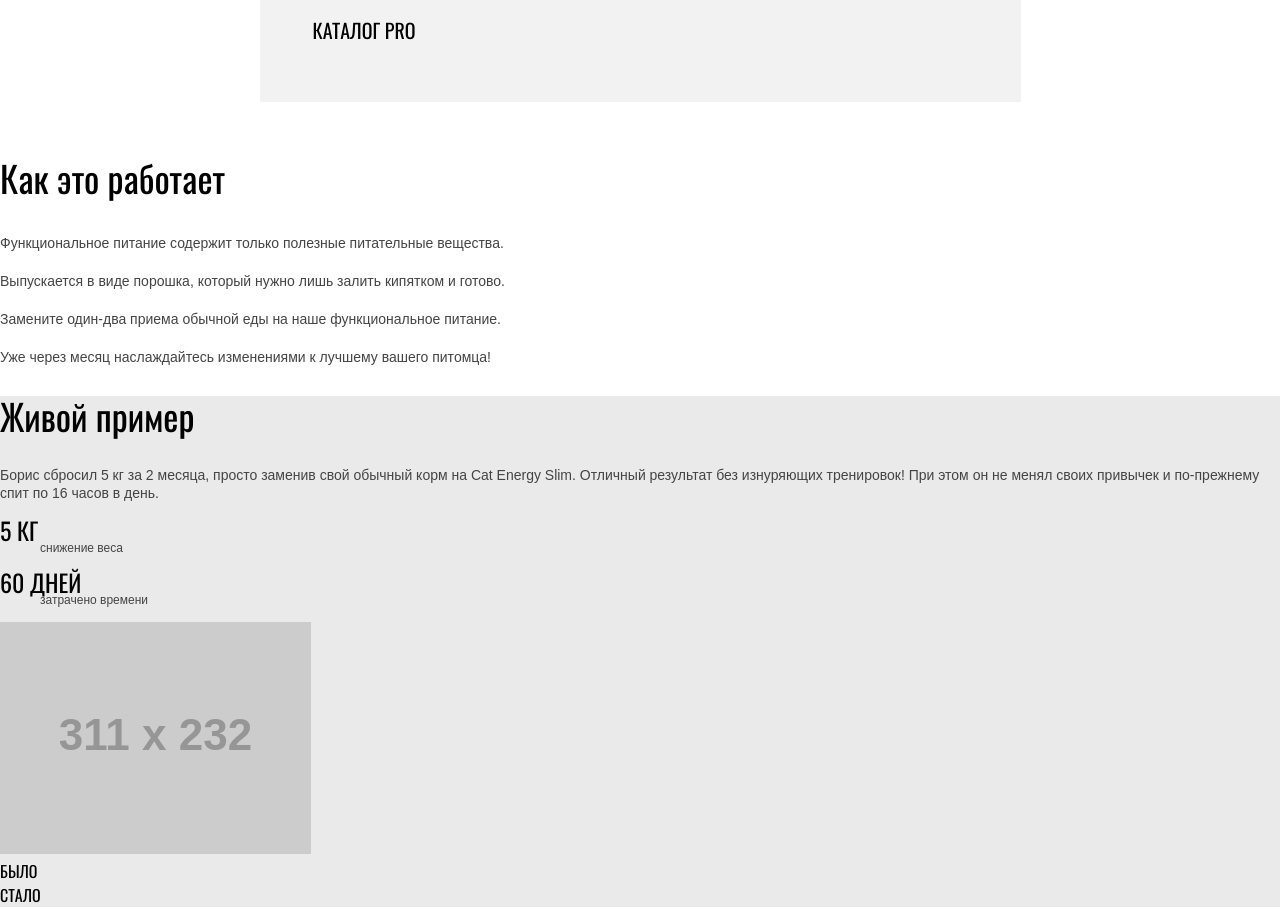
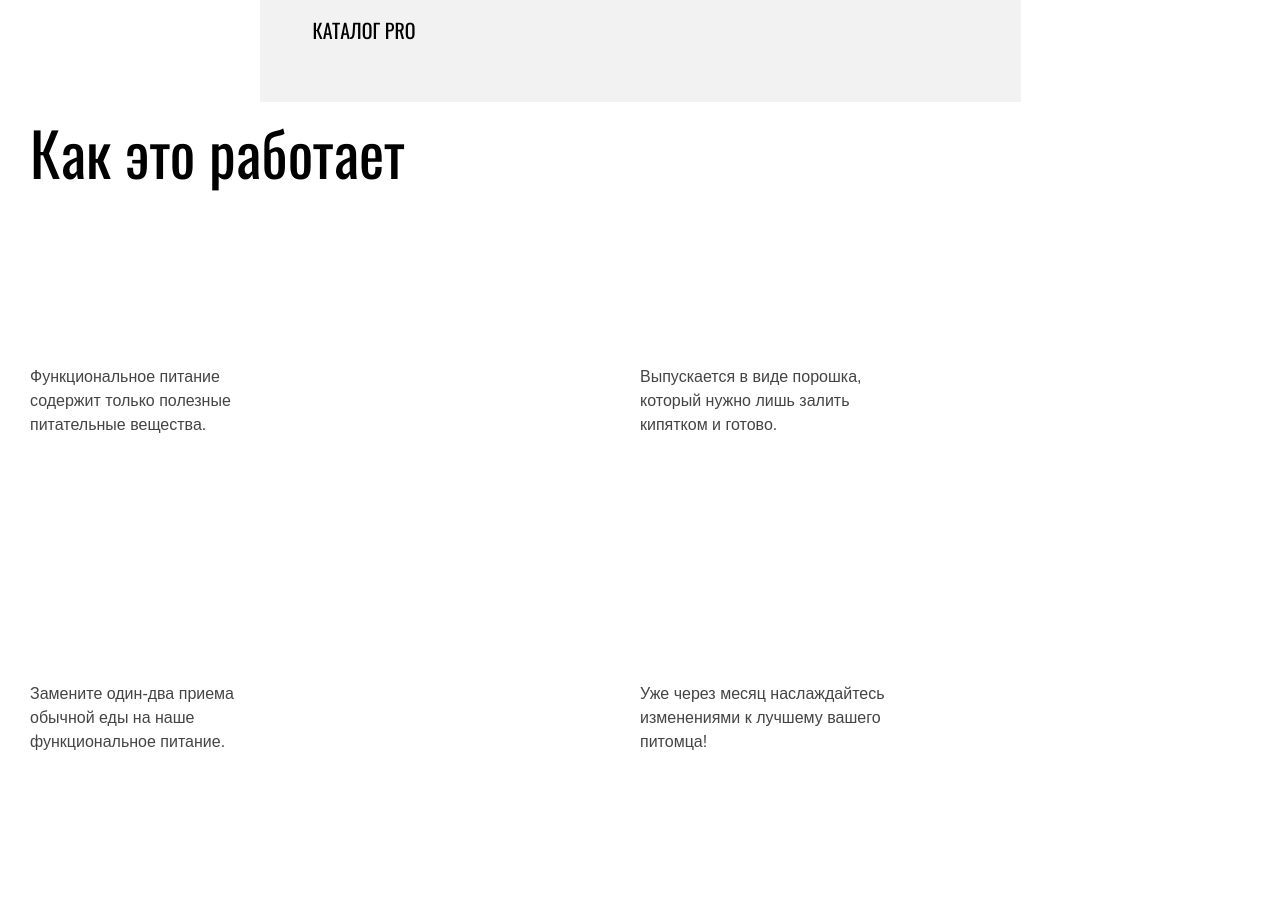
Before and after one commit to gangertor4/1528375-cat-energy-21, a website: page source/index.html in a window 1280 px wide. Shown: the part 1520-2430 px from the top of the page. Drawn offline with nearby package versions, Linux system fonts and the light colour scheme; files that its build step writes are made by us from their sources; placeholder pictures from the web are drawn by us.

Commit message:
Адаптивная сетка блока .applying главной страницы

```diff
--- a/source/less/applying.less
+++ b/source/less/applying.less
@@ -1,12 +1,20 @@
 .applying {
   &__title {
     .section-title();
+    margin: 0;
+    padding: 0;
+    margin-bottom: 38px;
   }
 
   &__list {
     list-style: none;
     margin: 0;
     padding: 0;
+    min-height: 323px;
+    display: flex;
+    justify-content: space-between;
+    flex-direction: column;
+    align-items: flex-end;
   }
 
   &__item {
@@ -16,5 +24,55 @@
     line-height: 18px;
     color: #444444;
     margin-bottom: 20px;
+    margin: 0;
+    padding: 0;
+    width: 198px;
   }
 }
+
+@media (min-width: @tablet-width) {
+  .applying {
+    &__title {
+      font-weight: normal;
+      font-size: 60px;
+      line-height: 60px;
+      margin: 0;
+      padding: 0;
+      margin-bottom: 183px;
+    }
+
+    &__list {
+      display: grid;
+      grid-template-rows: 1fr 1fr;
+      grid-template-columns: 1fr 1fr;
+    }
+
+    &__item {
+      font-size: 16px;
+      line-height: 24px;
+      width: 245px;
+      margin-bottom: 245px;
+    }
+  }
+}
+
+@media (min-width: @desktop-width) {
+  .applying {
+    &__title {
+      font-weight: normal;
+      font-size: 60px;
+      line-height: 60px;
+    }
+
+    &__list {
+      display: flex;
+      flex-direction: row;
+      justify-content: space-between;
+    }
+
+    &__item {
+      font-size: 16px;
+      line-height: 24px;
+    }
+  }
+}
--- a/source/less/common.less
+++ b/source/less/common.less
@@ -22,3 +22,21 @@
     margin: 0;
   }
 }
+
+@media (min-width: @tablet-width) {
+  .page {
+    &__body {
+      padding-left: 30px;
+      padding-right: 30px;
+    }
+  }
+}
+
+@media (min-width: @desktop-width) {
+  .page {
+    &__body {
+      padding-left: 110px;
+      padding-right: 110px;
+    }
+  }
+}
--- a/source/less/features.less
+++ b/source/less/features.less
@@ -86,6 +86,7 @@
   .features {
     display: flex;
     flex-direction: row;
+    margin-bottom: 71px;
 
     &__item {
       width: 570px;
```
